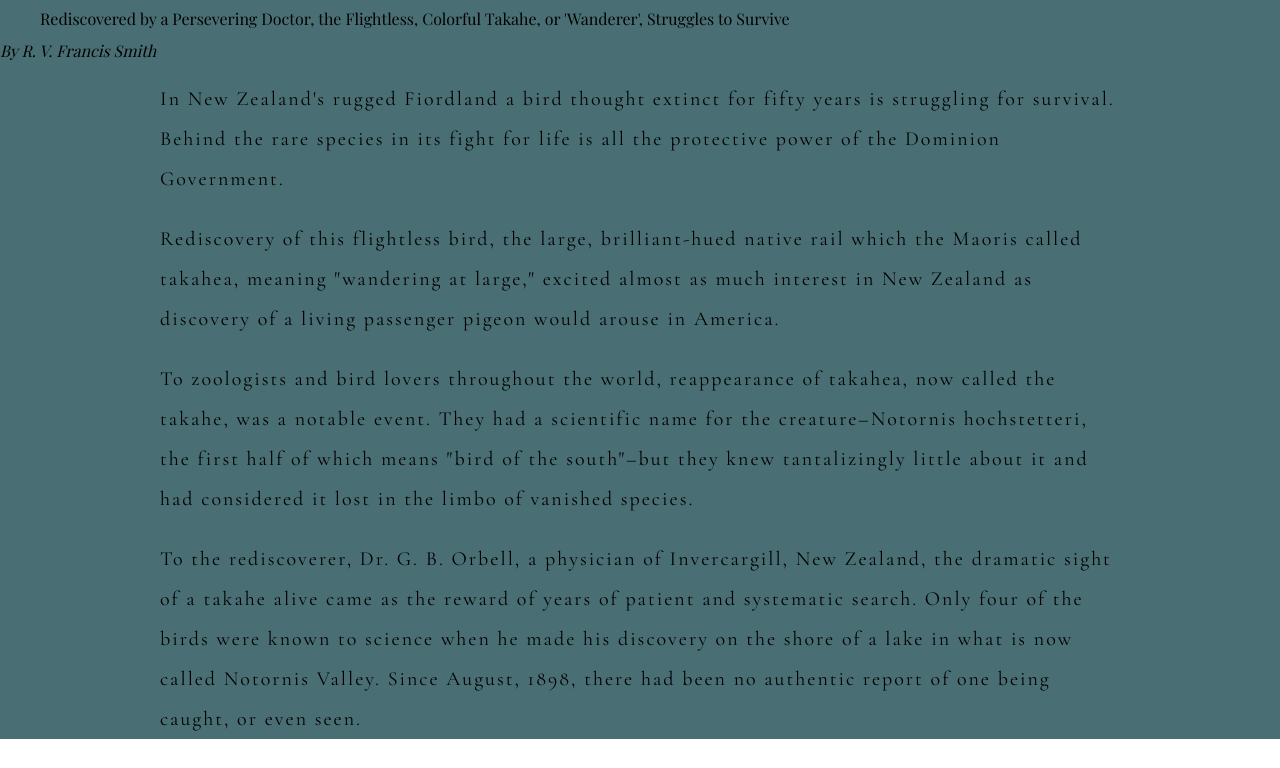
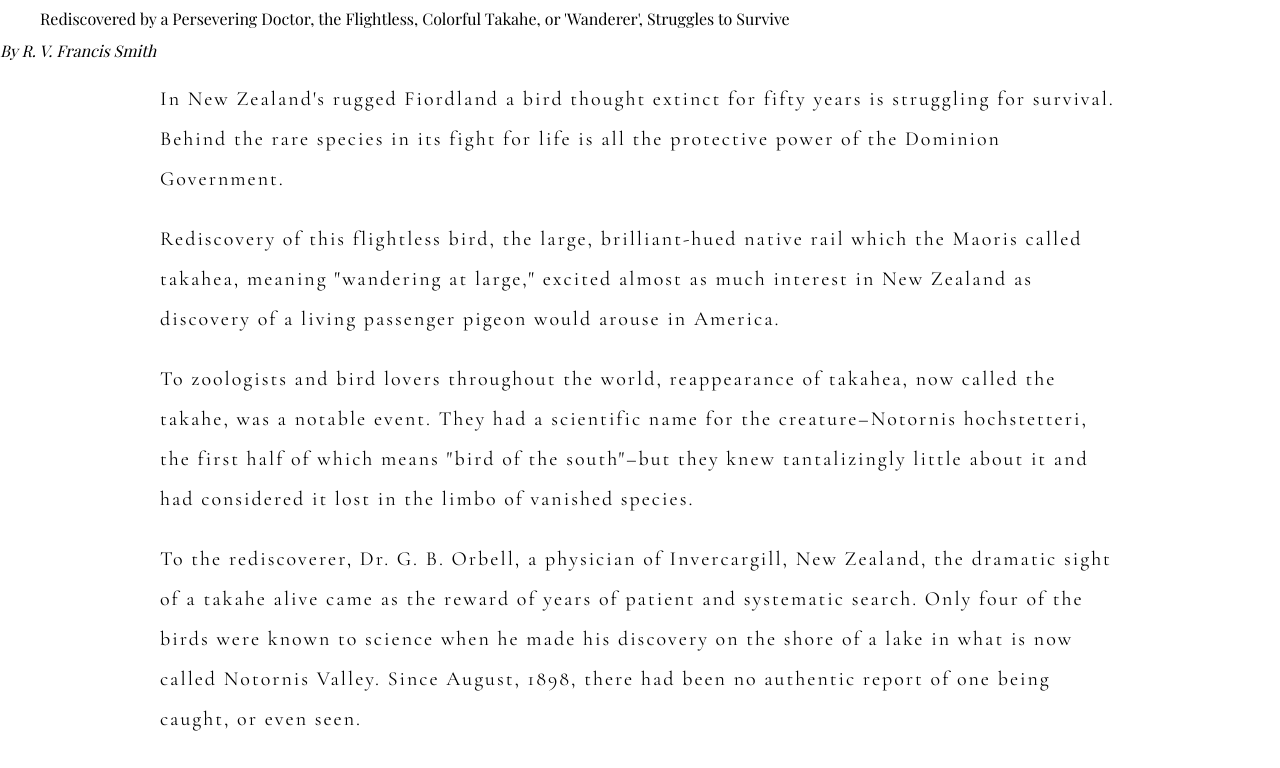
Before and after one commit to EvaMariaGarcia/takahe, a plain HTML site: page markup.html in a window 1280 px wide. Shown: the part 379-1147 px from the top of the page. Drawn offline with nearby package versions, Linux system fonts and the light colour scheme; files whose address does not match are found by name.

Commit message:
Update stylesheet.css

```diff
--- a/css/stylesheet.css
+++ b/css/stylesheet.css
@@ -33,7 +33,7 @@ line-height: 40px;
 letter-spacing: 2px;}
 
 /* --Section-- */
-.start {background: #496f74;}
+.start {background: #;}
 
 /*--Icons--*/
 .icons {margin: 0 auto;
```
